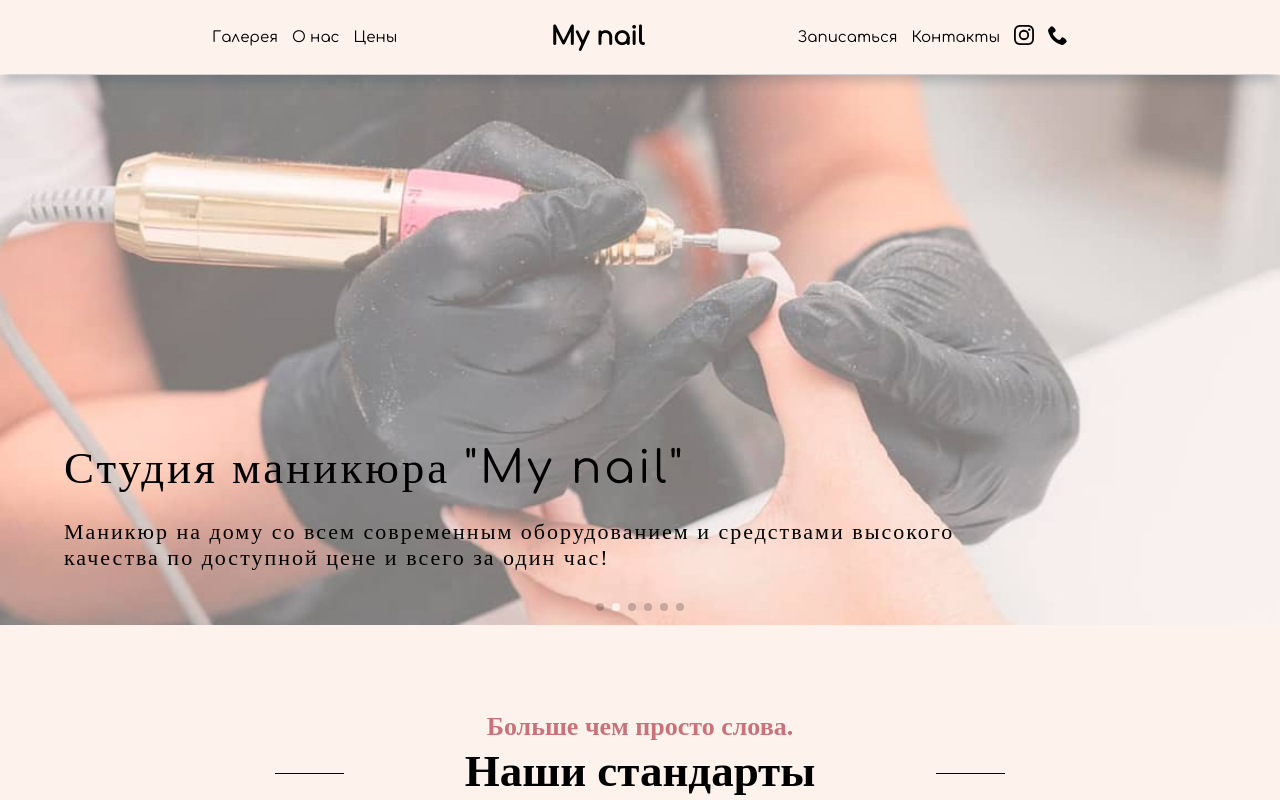
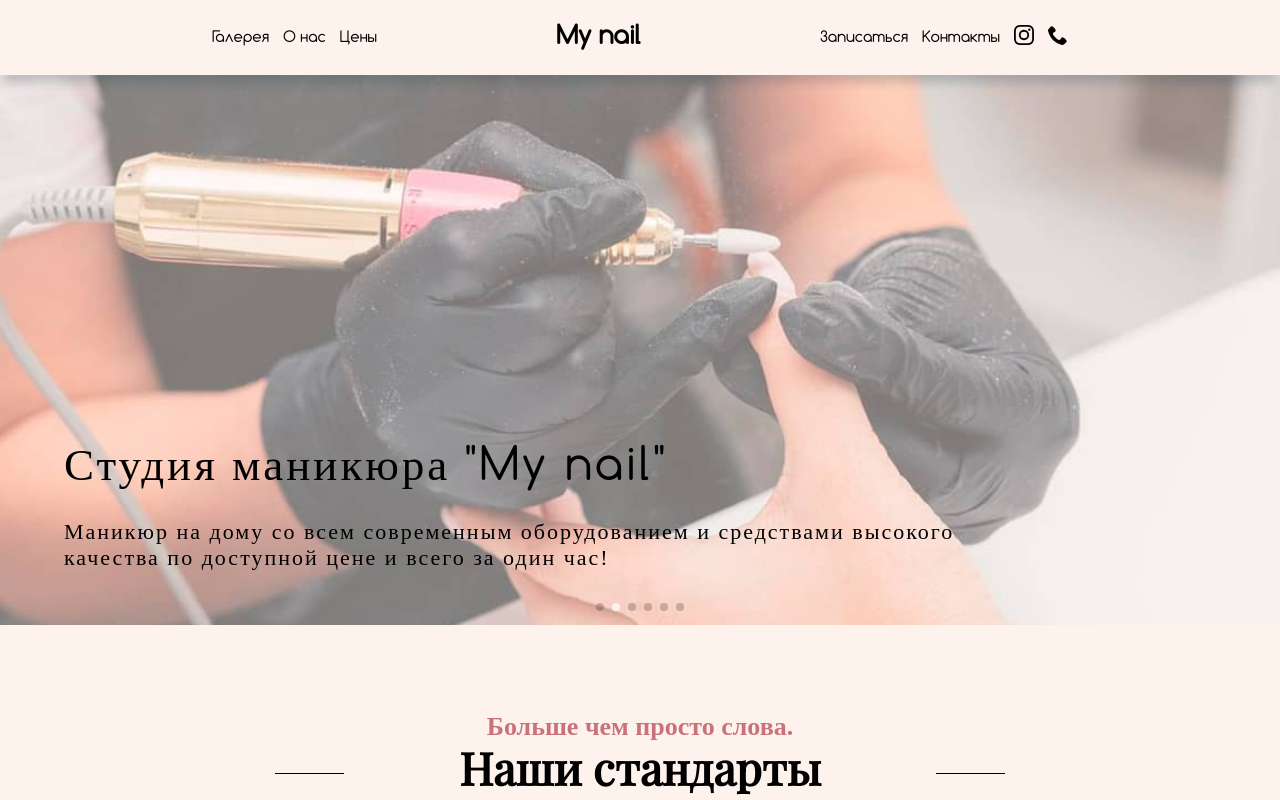
Before and after one commit to AndreyVinny/Kira, a website: page ma_nail/index.html in a window 1280 px wide. Shown: the top 800 px of the page. Drawn offline with nearby package versions, Linux system fonts and the light colour scheme; files that its build step writes are made by us from their sources; files whose address does not match are found by name; a web font is replaced by a local one.

Commit message:
add fonts

```diff
--- a/src/scss/_fonts.scss
+++ b/src/scss/_fonts.scss
@@ -3,6 +3,7 @@
     src: url(../fonts/Comfortaa-Regular.woff) format('woff');
     font-weight: 400;
     font-size: normal;
+    font-display: swap
 }
 
 @font-face {
@@ -10,4 +11,5 @@
     src: url(../fonts/PlayfairDisplay-Regular.woff) format('woff');
     font-weight: 400;
     font-size: normal;
+    font-display: swap
 }
```
Also changed, not shown: dist/css/style.css, dist/fonts/Comfortaa-Regular.woff (deleted), dist/fonts/PlayfairDisplay-Regular.woff (deleted), dist/index.html, 2 other files.
